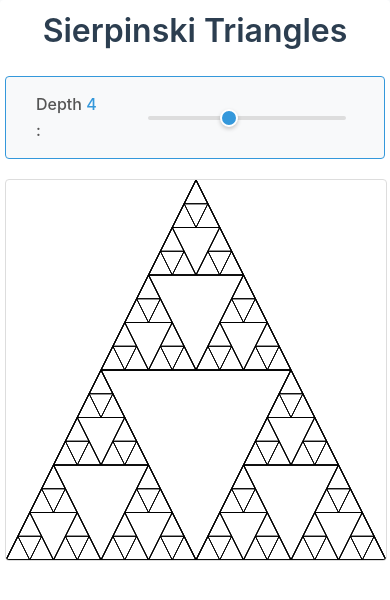
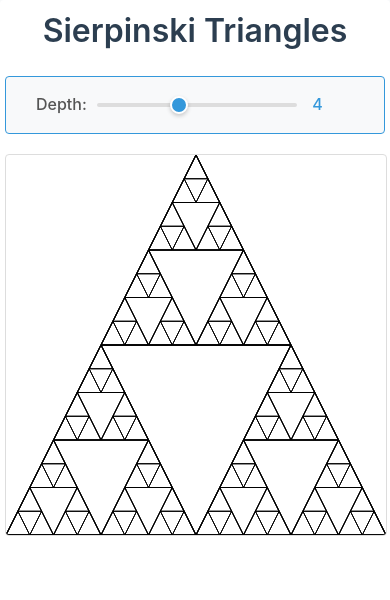
Before and after one commit to maxpoletto/math, a plain HTML site: page sierp/index.html in a window 390 px wide. Drawn offline with Linux system fonts and the light colour scheme.

Commit message:
Small improvements in label and slider spacing, etc. Why am I so obsessive.

```diff
--- a/math-viz.css
+++ b/math-viz.css
@@ -59,7 +59,7 @@ label {
   border-radius: 2px;
   background: #ddd;
   outline: none;
-  margin-right: 8px;
+  margin-right: 2px;
   appearance: none;
 }
 
@@ -88,7 +88,8 @@ label {
 /* Value display spans */
 span {
   display: inline-block;
-  min-width: 3em;
+  min-width: 2.5em;
+  text-align: right;
   font-weight: 500;
   color: #3498db;
 }
@@ -191,10 +192,3 @@ hr {
   }
 
 }
-
-@media (max-width: 600px) {
-  canvas, #canvas {
-    max-height: calc(100vh - 300px);
-    max-width: calc(100vh - 300px);
-  }
-}
--- a/sierp/index.html
+++ b/sierp/index.html
@@ -6,6 +6,12 @@
   <meta name="viewport" content="width=device-width, initial-scale=1.0">
   <title>Sierpinski Triangles</title>
   <link rel="stylesheet" href="../math-viz.css">
+  <style>
+    .value {
+      min-width: 1.5em;
+      text-align: right;
+    }
+  </style>
   <script src="sierp.js" defer></script>
 </head>
 
@@ -14,8 +20,9 @@
     <h1>Sierpinski Triangles</h1>
     <div class="controls">
       <div class="control-group">
-        <label for="depth">Depth <span id='dv'></span>:</label>
+        <label for="depth">Depth:</label>
         <input type="range" class="slider" id="depth" min="0" max="10" value="4">
+        <span class="value" id='dv'></span>
       </div>
     </div>
     <canvas id="canvas"></canvas>
```
